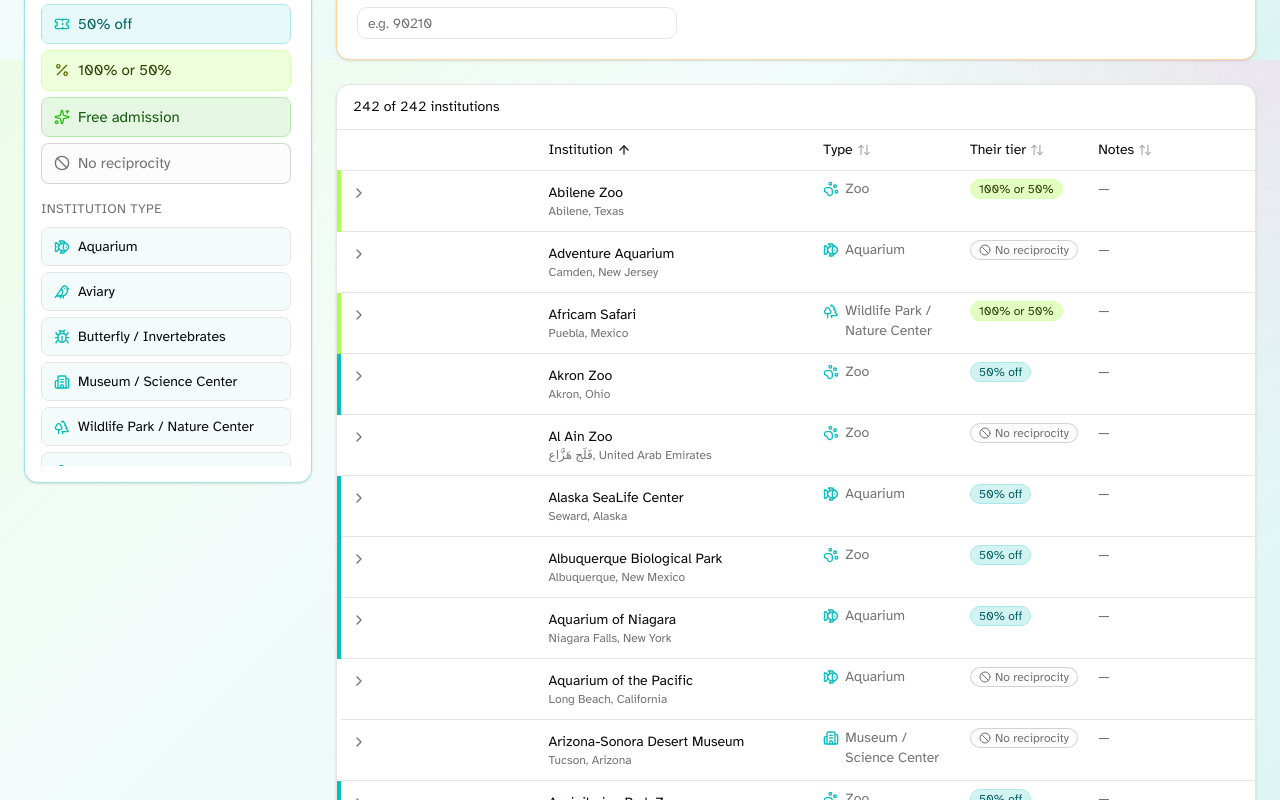
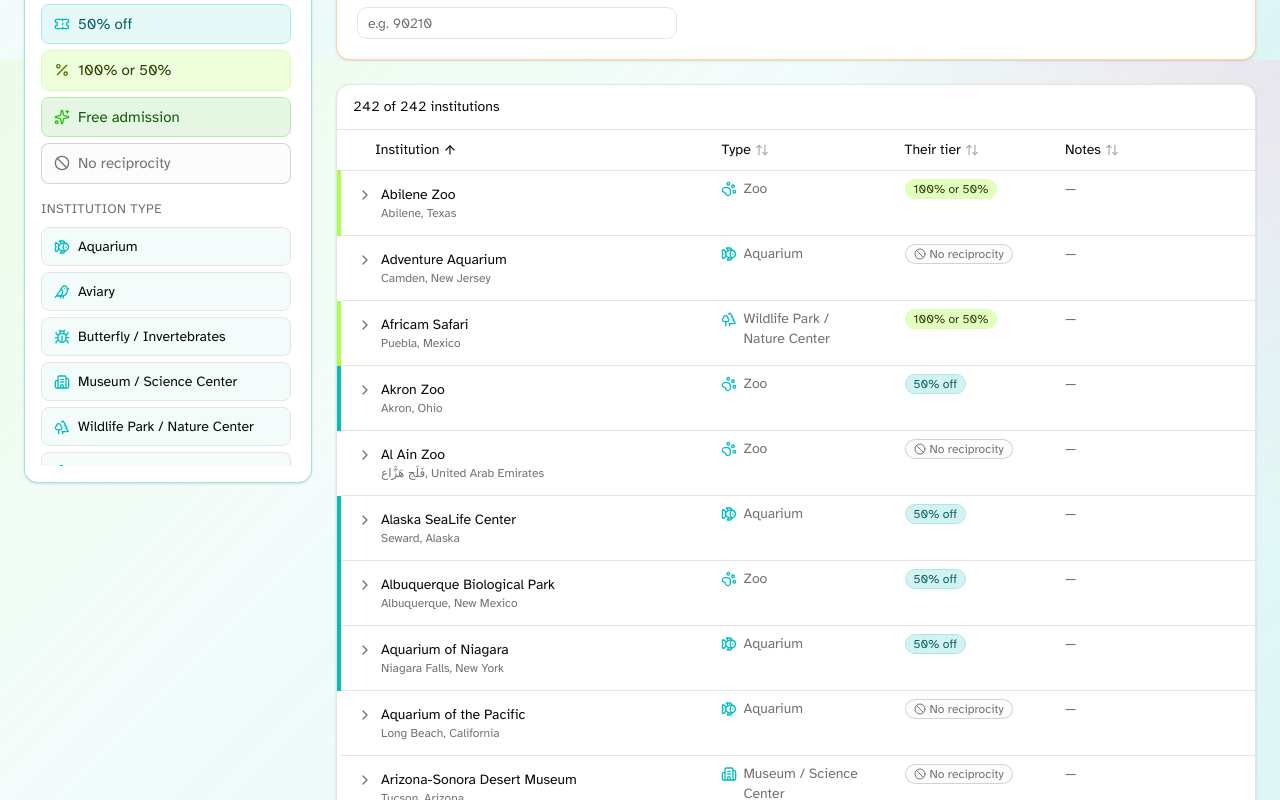
Before and after one commit to ianoff/zoo-compass, a Next.js app: page / in a window 1280 px wide. Shown: the part 740-1540 px from the top of the page. Built offline with nearby package versions, Linux system fonts and the light colour scheme.

Commit message:
feat: better responsive layout

```diff
--- a/components/institutions/institution-row-detail.tsx
+++ b/components/institutions/institution-row-detail.tsx
@@ -1,12 +1,19 @@
 import type { ReactNode } from 'react';
 import { Mail, Phone } from 'lucide-react';
 
+import { ReciprocityBadge } from '@/components/institutions/reciprocity-badge';
+import { InstitutionTypeIcon } from '@/components/institutions/institution-type-icon';
 import type { Institution } from '@/lib/types/institution';
-import { formatAddress, hasContactInfo } from '@/lib/types/institution';
+import {
+  formatAddress,
+  hasContactInfo,
+  INSTITUTION_TYPE_LABELS,
+} from '@/lib/types/institution';
 import { cn } from '@/lib/utils';
 
 type InstitutionRowDetailProps = {
   institution: Institution;
+  showTheirTier?: boolean;
 };
 
 type DetailFieldProps = {
@@ -35,14 +42,34 @@
 
 export function InstitutionRowDetail({
   institution,
+  showTheirTier = false,
 }: InstitutionRowDetailProps) {
   const showContact = hasContactInfo(institution.contact);
   const formattedAddress = institution.address
     ? formatAddress(institution.address)
     : null;
+  const notes = institution.reciprocity.notes?.trim();
 
   return (
-    <div className="institution-row-detail bg-muted/30 grid w-full min-w-0 grid-cols-1 gap-6 px-6 py-4 sm:grid-cols-2 lg:grid-cols-3">
+    <div className="institution-row-detail bg-muted/30 grid w-full min-w-0 grid-cols-1 gap-6 px-4 py-4 sm:px-6 sm:grid-cols-2 lg:grid-cols-3">
+      {showTheirTier ? (
+        <div className="sm:hidden">
+          <DetailField label="Their tier">
+            <ReciprocityBadge reciprocity={institution.reciprocity} />
+          </DetailField>
+        </div>
+      ) : null}
+      <div className="sm:hidden">
+        <DetailField label="Type">
+          <span className="inline-flex items-center gap-1.5">
+            <InstitutionTypeIcon
+              type={institution.type}
+              className="text-neon-teal"
+            />
+            {INSTITUTION_TYPE_LABELS[institution.type]}
+          </span>
+        </DetailField>
+      </div>
       {institution.website ? (
         <DetailField label="Website">
           <a
@@ -63,6 +90,11 @@
       {institution.accreditedThrough ? (
         <DetailField label="Accreditation">
           <p>Accredited through {institution.accreditedThrough}</p>
+        </DetailField>
+      ) : null}
+      {notes ? (
+        <DetailField label="Notes">
+          <p className="break-words">{notes}</p>
         </DetailField>
       ) : null}
       {showContact ? (
--- a/components/institutions/institutions-table.tsx
+++ b/components/institutions/institutions-table.tsx
@@ -55,6 +55,62 @@
   distanceOriginPoint: [number, number] | null;
 };
 
+function institutionHasExpandableDetail(): boolean {
+  return true;
+}
+
+function getTableColumnClassName(
+  columnId: string,
+  homeInstitutionSet: boolean,
+): string {
+  return cn(
+    columnId === 'institution' &&
+      (homeInstitutionSet ? 'w-[46%] sm:w-[32%]' : 'w-[62%] sm:w-[32%]'),
+    columnId === 'type' && 'hidden w-[16%] sm:table-cell',
+    columnId === 'reciprocity' &&
+      (homeInstitutionSet
+        ? 'hidden w-[14%] sm:table-cell'
+        : 'w-[32%] sm:w-[14%]'),
+    columnId === 'your-benefit' &&
+      (homeInstitutionSet ? 'w-[32%] sm:w-[14%]' : 'w-[18%] sm:w-[14%]'),
+    columnId === 'distance' &&
+      (homeInstitutionSet ? 'w-[22%] sm:w-[12%]' : 'w-[14%] sm:w-[12%]'),
+    columnId === 'notes' && 'hidden w-[18%] lg:table-cell',
+  );
+}
+
+function RowExpandChevron({
+  isExpanded,
+  hasDetail,
+  className,
+}: {
+  isExpanded: boolean;
+  hasDetail: boolean;
+  className?: string;
+}) {
+  if (!hasDetail) {
+    return (
+      <span className={cn('inline-block w-4 shrink-0', className)} aria-hidden />
+    );
+  }
+
+  return (
+    <span
+      className={cn(
+        'text-muted-foreground inline-flex size-4 shrink-0 items-center justify-center',
+        className,
+      )}
+      aria-hidden
+    >
+      {isExpanded ? (
+        <ChevronDown className="size-4" />
+      ) : (
+        <ChevronRight className="size-4" />
+      )}
+    </span>
+  );
+}
+
 export function InstitutionsTable({
   institutions,
   totalCount,
@@ -103,50 +159,28 @@
   const columns = useMemo<ColumnDef<Institution>[]>(
     () => [
       {
-        id: 'expand',
-        header: '',
-        enableSorting: false,
-        cell: ({ row }) => {
-          const isExpanded = expandedIds.has(row.original.id);
-          const formattedAddress = row.original.address
-            ? formatAddress(row.original.address)
-            : null;
-          const hasDetail =
-            hasContactInfo(row.original.contact) ||
-            Boolean(row.original.website) ||
-            Boolean(formattedAddress) ||
-            Boolean(row.original.accreditedThrough) ||
-            Boolean(row.original.source);
-
-          if (!hasDetail) {
-            return <span className="inline-block w-4" aria-hidden />;
-          }
-
-          return (
-            <span
-              className="text-muted-foreground inline-flex size-7 items-center justify-center"
-              aria-hidden
-            >
-              {isExpanded ? (
-                <ChevronDown className="size-4" />
-              ) : (
-                <ChevronRight className="size-4" />
-              )}
-            </span>
-          );
-        },
-      },
-      {
         id: 'institution',
         accessorFn: (row) => row.name,
         header: ({ column }) => (
-          <SortableTableHead column={column} label="Institution" />
+          <SortableTableHead
+            column={column}
+            label="Institution"
+            className="pl-5 sm:pl-6"
+          />
         ),
         cell: ({ row }) => {
           const isHomeRow = homeInstitution?.id === row.original.id;
+          const isExpanded = expandedIds.has(row.original.id);
+          const hasDetail = institutionHasExpandableDetail();
 
           return (
-            <div className="py-1">
+            <div className="flex items-start gap-1 py-1 sm:gap-2 sm:py-1.5">
+              <RowExpandChevron
+                className="mt-0.5"
+                isExpanded={isExpanded}
+                hasDetail={hasDetail}
+              />
+              <div className="min-w-0">
                 <p className="flex items-start gap-1.5 font-medium break-words">
                   {isHomeRow ? (
                     <Star
@@ -159,6 +193,7 @@
                 <p className="text-muted-foreground text-xs break-words">
                   {formatLocation(row.original)}
                 </p>
+              </div>
             </div>
           );
         },
@@ -334,14 +369,8 @@
                 <TableHead
                   key={header.id}
                   className={cn(
-                    'whitespace-normal',
-                    header.id === 'expand' && 'w-10 px-1',
-                    header.id === 'institution' && 'w-[30%]',
-                    header.id === 'type' && 'w-[16%]',
-                    header.id === 'reciprocity' && 'w-[14%]',
-                    header.id === 'your-benefit' && 'w-[14%]',
-                    header.id === 'distance' && 'w-[12%]',
-                    header.id === 'notes' && 'w-[18%]',
+                    'px-1 py-2 whitespace-normal sm:px-3 md:px-4',
+                    getTableColumnClassName(header.id, showBenefitColumn),
                   )}
                 >
                   {header.isPlaceholder
@@ -362,6 +391,8 @@
               isExpanded={expandedIds.has(row.original.id)}
               institution={row.original}
               cells={row.getVisibleCells()}
+              homeInstitution={homeInstitution}
+              showTheirTierInDetail={showBenefitColumn}
               onToggle={() => toggleExpanded(row.original.id)}
             />
           ))}
@@ -371,50 +402,40 @@
   );
 }
 
-function institutionHasExpandableDetail(institution: Institution): boolean {
-  const formattedAddress = institution.address
-    ? formatAddress(institution.address)
-    : null;
-
-  return (
-    hasContactInfo(institution.contact) ||
-    Boolean(institution.website) ||
-    Boolean(formattedAddress) ||
-    Boolean(institution.accreditedThrough) ||
-    Boolean(institution.source)
-  );
-}
-
 function getReciprocityRowBorderClass(
   reciprocity: InstitutionReciprocity,
 ): string {
   if (!reciprocity.participates) {
-    return 'border-l-4 border-l-transparent';
+    return 'border-l-2 border-l-transparent sm:border-l-4';
   }
 
   if (reciprocity.tier === 'free') {
-    return 'border-l-4 border-l-[var(--neon-green)]';
+    return 'border-l-2 border-l-[var(--neon-green)] sm:border-l-4';
   }
 
   if (reciprocity.tier === '100-or-50') {
-    return 'border-l-4 border-l-[var(--neon-lime)]';
+    return 'border-l-2 border-l-[var(--neon-lime)] sm:border-l-4';
   }
 
-  return 'border-l-4 border-l-[var(--neon-teal)]';
+  return 'border-l-2 border-l-[var(--neon-teal)] sm:border-l-4';
 }
 
 function FragmentRow({
   isExpanded,
   institution,
   cells,
+  homeInstitution,
+  showTheirTierInDetail,
   onToggle,
 }: {
   isExpanded: boolean;
   institution: Institution;
   cells: Cell<Institution, unknown>[];
+  homeInstitution: Institution | null;
+  showTheirTierInDetail: boolean;
   onToggle: () => void;
 }) {
-  const canExpand = institutionHasExpandableDetail(institution);
+  const canExpand = institutionHasExpandableDetail();
 
   return (
     <>
@@ -450,8 +471,11 @@
           <TableCell
             key={cell.id}
             className={cn(
-              'align-top whitespace-normal',
-              cell.column.id === 'expand' && 'w-10 px-1',
+              'px-1 py-1.5 align-top whitespace-normal sm:px-3 sm:py-2 md:px-4',
+              getTableColumnClassName(
+                cell.column.id,
+                Boolean(homeInstitution),
+              ),
             )}
           >
             {flexRender(cell.column.columnDef.cell, cell.getContext())}
@@ -464,7 +488,10 @@
             colSpan={cells.length}
             className="w-full max-w-0 p-0 whitespace-normal"
           >
-            <InstitutionRowDetail institution={institution} />
+            <InstitutionRowDetail
+              institution={institution}
+              showTheirTier={showTheirTierInDetail}
+            />
           </TableCell>
         </TableRow>
       ) : null}
--- a/components/institutions/reciprocity-badge.tsx
+++ b/components/institutions/reciprocity-badge.tsx
@@ -23,7 +23,8 @@
         )}
       >
         <Ban />
-        No reciprocity
+        <span className="lg:hidden">None</span>
+        <span className="hidden lg:inline">No reciprocity</span>
       </Badge>
     );
   }
--- a/lib/reciprocity/calculate-benefit.ts
+++ b/lib/reciprocity/calculate-benefit.ts
@@ -23,6 +23,14 @@
   'other-benefits': 'Other benefits',
   'no-reciprocity': 'No reciprocity',
   'home-facility': 'Membership',
+};
+
+export const MEMBER_BENEFIT_SHORT_LABELS: Record<MemberBenefitKind, string> = {
+  '50-discount': '50%',
+  'free-admission': 'Free',
+  'other-benefits': 'Other',
+  'no-reciprocity': 'None',
+  'home-facility': 'Home',
 };
 
 function getParticipatingTier(
```
Also changed, not shown: components/institutions/member-benefit-badge.tsx (+21 -6 lines), 1 other file (tests, documents, lock files or other folders). Lines whose indentation alone changed are shown as unchanged.
